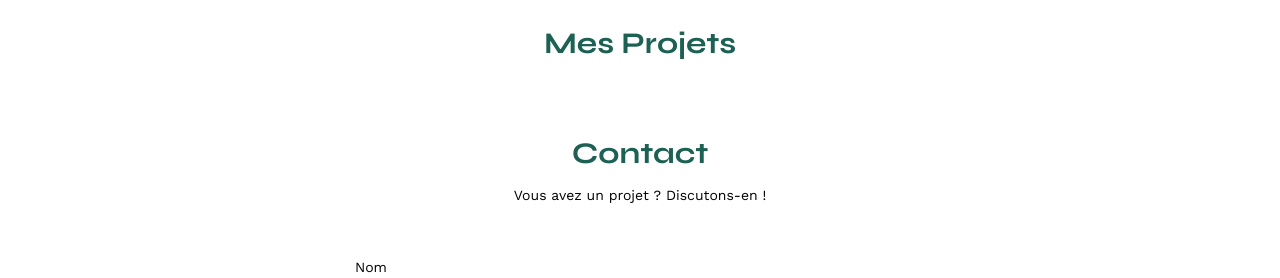
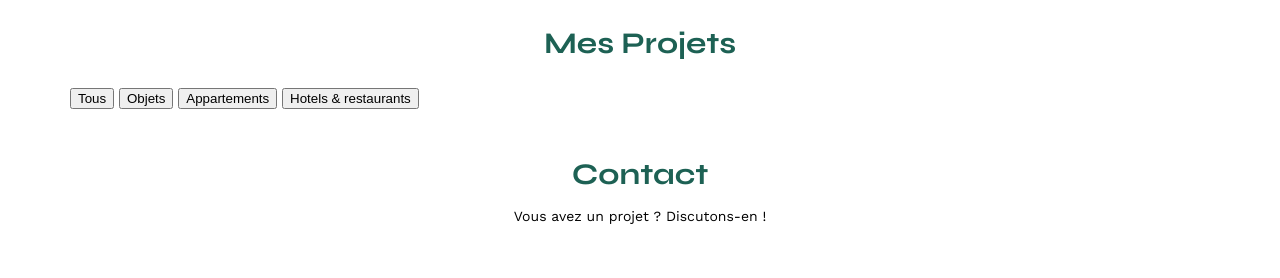
Before and after one commit to franckgullit/Sophie-Bluel, a plain HTML site: page FrontEnd/index.html in a window 1280 px wide. Shown: the part 507-785 px from the top of the page. Drawn offline with nearby package versions, Linux system fonts and the light colour scheme; no server answers.

Commit message:
filter buttons added

```diff
--- a/FrontEnd/index.html
+++ b/FrontEnd/index.html
@@ -37,6 +37,22 @@
 	</section>
 	<section id="portfolio">
 		<h2>Mes Projets</h2>
+
+	<!-- creating category filter buttons-->
+		<div class="filters">
+			<button class="filter-button">
+				<span class="filter-button-txt">Tous</span>
+			</button>
+			<button class="filter-button">
+				<span class="filter-button-txt">Objets</span>
+			</button>
+			<button class="filter-button">
+				<span class="filter-button-txt">Appartements</span>
+			</button>
+			<button class="filter-button">
+				<span class="filter-button-txt">Hotels & restaurants</span>
+			</button>
+		</div>
 		<div class="gallery">
 
 		</div>
```
